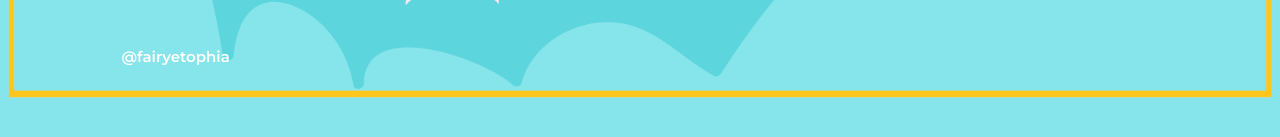
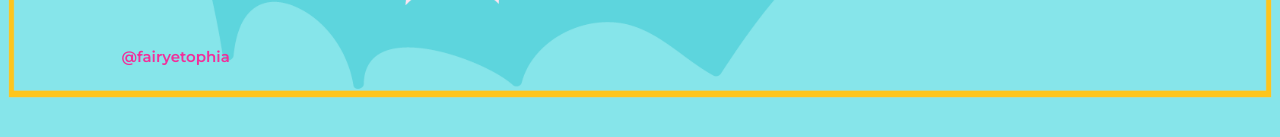
Before and after one commit to fairyetophia/ENREDADOS, a plain HTML site: page index.html in a window 1280 px wide. Shown: the part 2351-2488 px from the top of the page. Drawn offline with nearby package versions, Linux system fonts and the light colour scheme.

Commit message:
initial commit

```diff
--- a/styles.css
+++ b/styles.css
@@ -184,7 +184,7 @@ footer{
 
 footer a{
     text-decoration: none;
-    color: #FFFF;
+    color:#F22E9A;
 }
 
 
```
